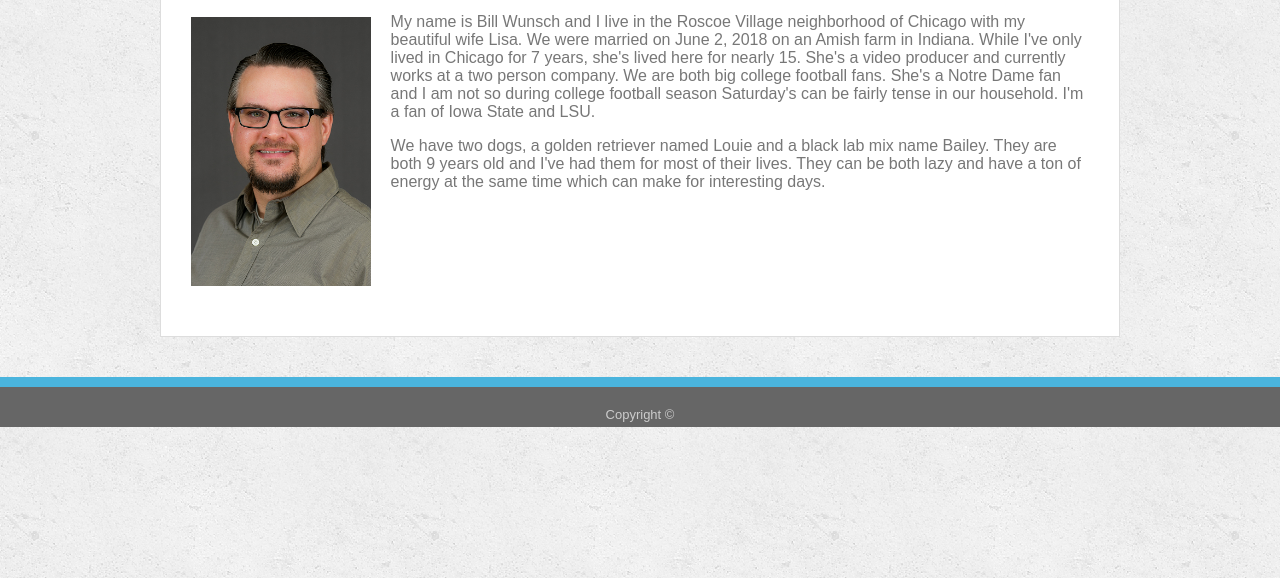
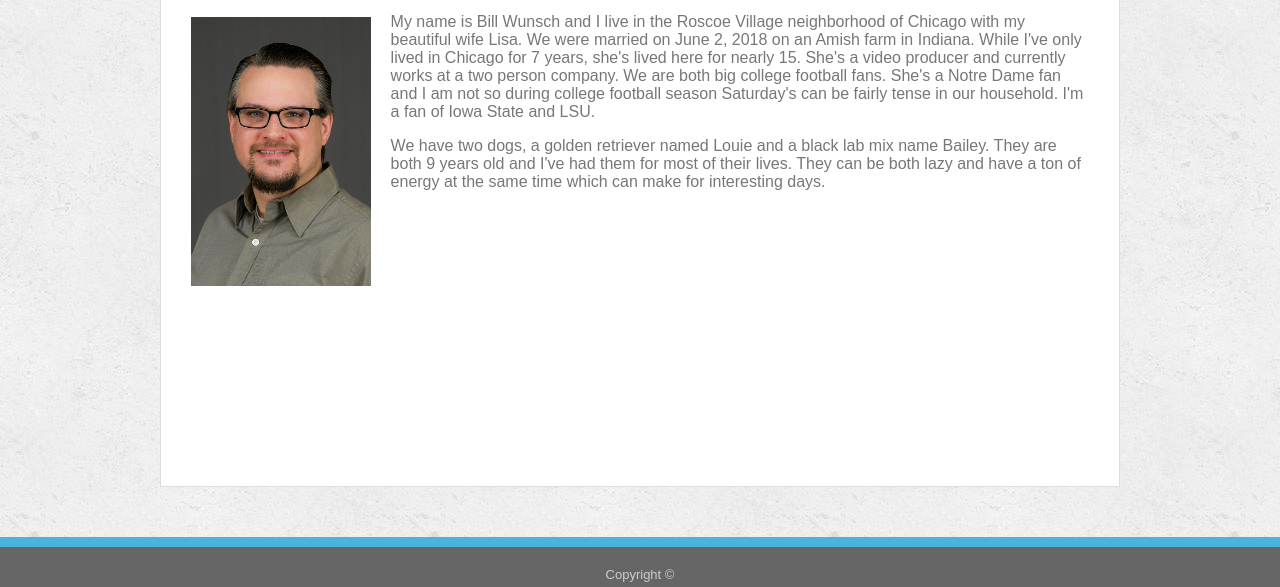
Before and after one commit to wwunsch23/Basic-Portfolio, a plain HTML site: page index.html in a window 1280 px wide. Shown: the part 222-809 px from the top of the page. Drawn offline with Linux system fonts and the light colour scheme.

Commit message:
Fixed footer position

```diff
--- a/assets/css/style.css
+++ b/assets/css/style.css
@@ -73,11 +73,12 @@ h1 {
 
 #content {
     max-width: 960px;
-    margin: 20px auto 0;
+    margin: 20px auto 50px;
     background-color: #fff;
-    padding: 30px 30px 50px;
+    padding: 30px 30px 30px;
     overflow: hidden;
     border: 1px solid #dddddd;
+    min-height: calc(100vh - 215px);
 }
 
 #contentHeader {
@@ -149,7 +150,6 @@ h3:hover {
 footer {
     width: 100%;
     height: 50px;
-    padding-top: 40px;
 }
 
 footer p {
```
